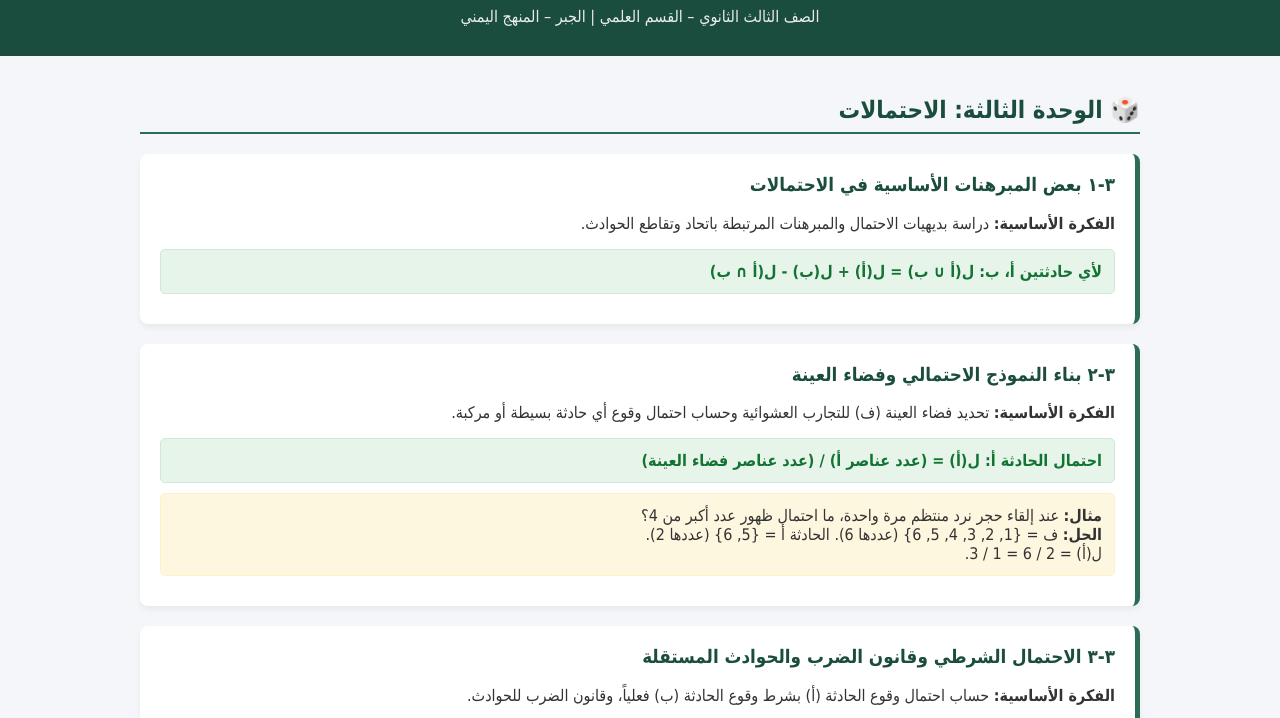
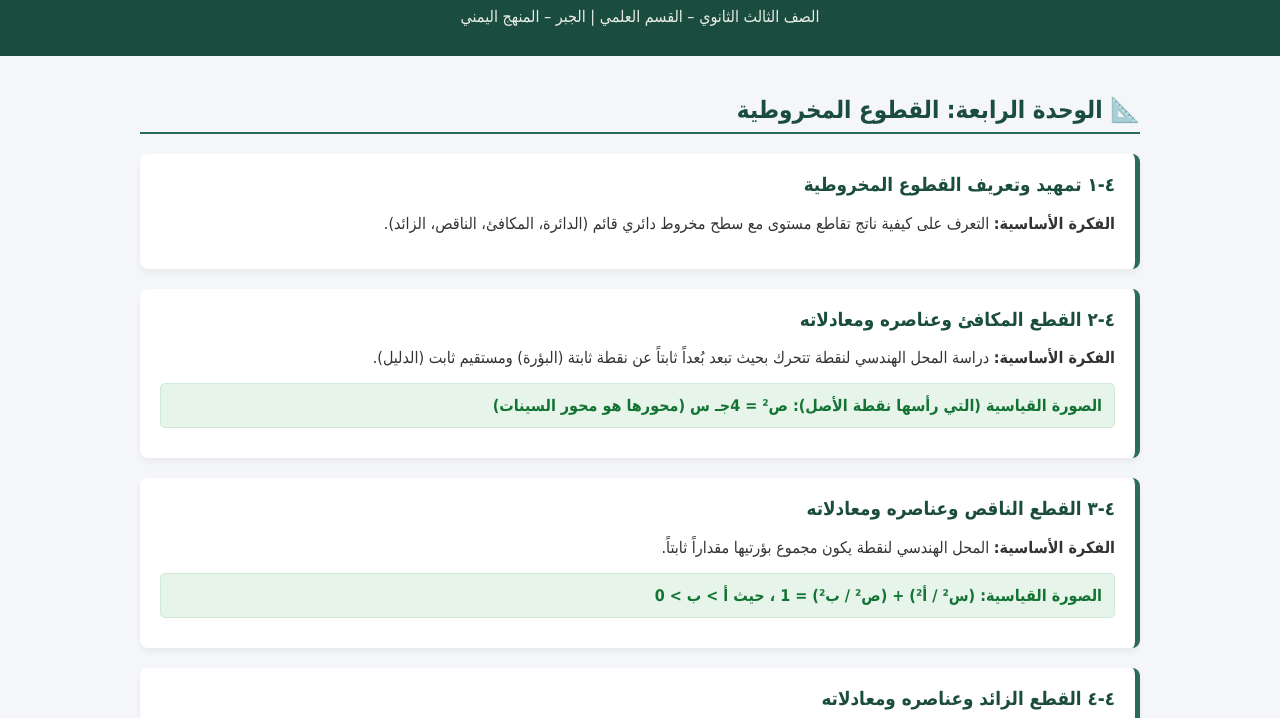
Before and after one commit to gooldn98-svg/gooldn98-svg.github.io, a plain HTML site: page index.html in a window 1280 px wide. Shown: the part 66-784 px from the top of the page. Drawn offline with Linux system fonts and the light colour scheme.

Commit message:
Update title and sections for conic sections unit

```diff
--- a/index.html
+++ b/index.html
@@ -3,7 +3,7 @@
 <head>
     <meta charset="UTF-8">
     <meta name="viewport" content="width=device-width, initial-scale=1.0">
-    <title>الأنيس في الرياضيات - الوحدة الثالثة: الاحتمالات</title>
+    <title>الأنيس في الرياضيات - الوحدة الرابعة: القطوع المخروطية</title>
     <style>
         :root {
             --primary-color: #1b4d3e;
@@ -94,37 +94,38 @@
     </header>
 
     <div class="container">
-        <h2 class="section-title">🎲 الوحدة الثالثة: الاحتمالات</h2>
+        <h2 class="section-title">📐 الوحدة الرابعة: القطوع المخروطية</h2>
 
         <!-- الدرس الأول -->
         <div class="lesson-card">
-            <h3>٣-١ بعض المبرهنات الأساسية في الاحتمالات</h3>
-            <p><strong>الفكرة الأساسية:</strong> دراسة بديهيات الاحتمال والمبرهنات المرتبطة باتحاد وتقاطع الحوادث.</p>
-            <div class="rule-box">
-                لأي حادثتين أ، ب: ل(أ ∪ ب) = ل(أ) + ل(ب) - ل(أ ∩ ب)
-            </div>
+            <h3>٤-١ تمهيد وتعريف القطوع المخروطية</h3>
+            <p><strong>الفكرة الأساسية:</strong> التعرف على كيفية ناتج تقاطع مستوى مع سطح مخروط دائري قائم (الدائرة، المكافئ، الناقص، الزائد).</p>
         </div>
 
         <!-- الدرس الثاني -->
         <div class="lesson-card">
-            <h3>٣-٢ بناء النموذج الاحتمالي وفضاء العينة</h3>
-            <p><strong>الفكرة الأساسية:</strong> تحديد فضاء العينة (ف) للتجارب العشوائية وحساب احتمال وقوع أي حادثة بسيطة أو مركبة.</p>
+            <h3>٤-٢ القطع المكافئ وعناصره ومعادلاته</h3>
+            <p><strong>الفكرة الأساسية:</strong> دراسة المحل الهندسي لنقطة تتحرك بحيث تبعد بُعداً ثابتاً عن نقطة ثابتة (البؤرة) ومستقيم ثابت (الدليل).</p>
             <div class="rule-box">
-                احتمال الحادثة أ: ل(أ) = (عدد عناصر أ) / (عدد عناصر فضاء العينة)
-            </div>
-            <div class="example-box">
-                <strong>مثال:</strong> عند إلقاء حجر نرد منتظم مرة واحدة، ما احتمال ظهور عدد أكبر من 4؟<br>
-                <strong>الحل:</strong> ف = {1, 2, 3, 4, 5, 6} (عددها 6). الحادثة أ = {5, 6} (عددها 2).<br>
-                ل(أ) = 2 / 6 = 1 / 3.
+                الصورة القياسية (التي رأسها نقطة الأصل): ص² = 4جـ س (محورها هو محور السينات)
             </div>
         </div>
 
         <!-- الدرس الثالث -->
         <div class="lesson-card">
-            <h3>٣-٣ الاحتمال الشرطي وقانون الضرب والحوادث المستقلة</h3>
-            <p><strong>الفكرة الأساسية:</strong> حساب احتمال وقوع الحادثة (أ) بشرط وقوع الحادثة (ب) فعلياً، وقانون الضرب للحوادث.</p>
+            <h3>٤-٣ القطع الناقص وعناصره ومعادلاته</h3>
+            <p><strong>الفكرة الأساسية:</strong> المحل الهندسي لنقطة يكون مجموع بؤرتيها مقداراً ثابتاً.</p>
             <div class="rule-box">
-                الاحتمال الشرطي: ل(أ | ب) = ل(أ ∩ ب) / ل(ب) ، بشرط ل(ب) > 0
+                الصورة القياسية: (س² / أ²) + (ص² / ب²) = 1 ، حيث أ > ب > 0
+            </div>
+        </div>
+
+        <!-- الدرس الرابع -->
+        <div class="lesson-card">
+            <h3>٤-٤ القطع الزائد وعناصره ومعادلاته</h3>
+            <p><strong>الفكرة الأساسية:</strong> المحل الهندسي لنقطة يكون القيمة المطلقة للفرق بين بؤرتيها مقداراً ثابتاً.</p>
+            <div class="rule-box">
+                الصورة القياسية: (س² / أ²) - (ص² / ب²) = 1
             </div>
         </div>
 
```
